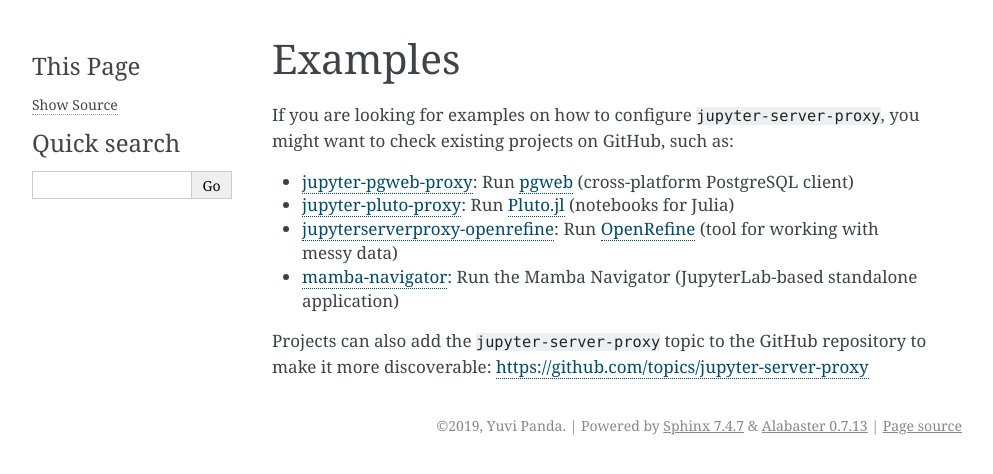
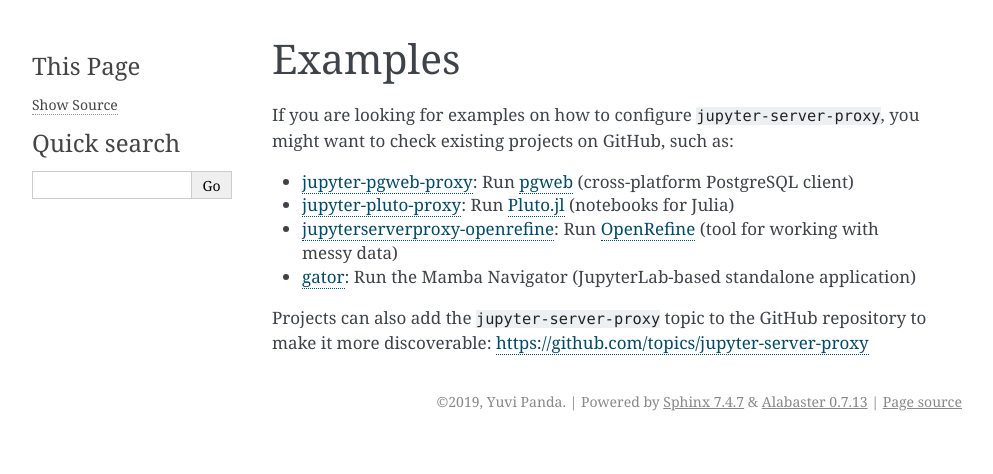
Before and after one commit to jupyterhub/jupyter-server-proxy, a Sphinx documentation site: the page built from docs/examples.rst, in a window 1280 px wide. Shown: the top 474 px of the page, without its empty margins (148-1141 px from the left). Built offline with Sphinx 7.4.7, drawn with Linux system fonts in a browser that asks for light colours.

Commit message:
Rename the mamba-navigator to gator

```diff
--- a/docs/examples.rst
+++ b/docs/examples.rst
@@ -10,7 +10,7 @@
 - `jupyter-pgweb-proxy <https://github.com/illumidesk/jupyter-pgweb-proxy>`_: Run `pgweb <https://github.com/sosedoff/pgweb>`_ (cross-platform PostgreSQL client)
 - `jupyter-pluto-proxy <https://github.com/illumidesk/jupyter-pluto-proxy>`_: Run `Pluto.jl <https://github.com/fonsp/Pluto.jl>`_ (notebooks for Julia)
 - `jupyterserverproxy-openrefine <https://github.com/psychemedia/jupyterserverproxy-openrefine>`_: Run `OpenRefine <https://openrefine.org/>`_ (tool for working with messy data)
-- `mamba-navigator <https://github.com/mamba-org/mamba-navigator>`_: Run the Mamba Navigator (JupyterLab-based standalone application)
+- `gator <https://github.com/mamba-org/gator>`_: Run the Mamba Navigator (JupyterLab-based standalone application)
 
 Projects can also add the ``jupyter-server-proxy`` topic to the GitHub repository to make it more discoverable:
 `https://github.com/topics/jupyter-server-proxy <https://github.com/topics/jupyter-server-proxy>`_
```
